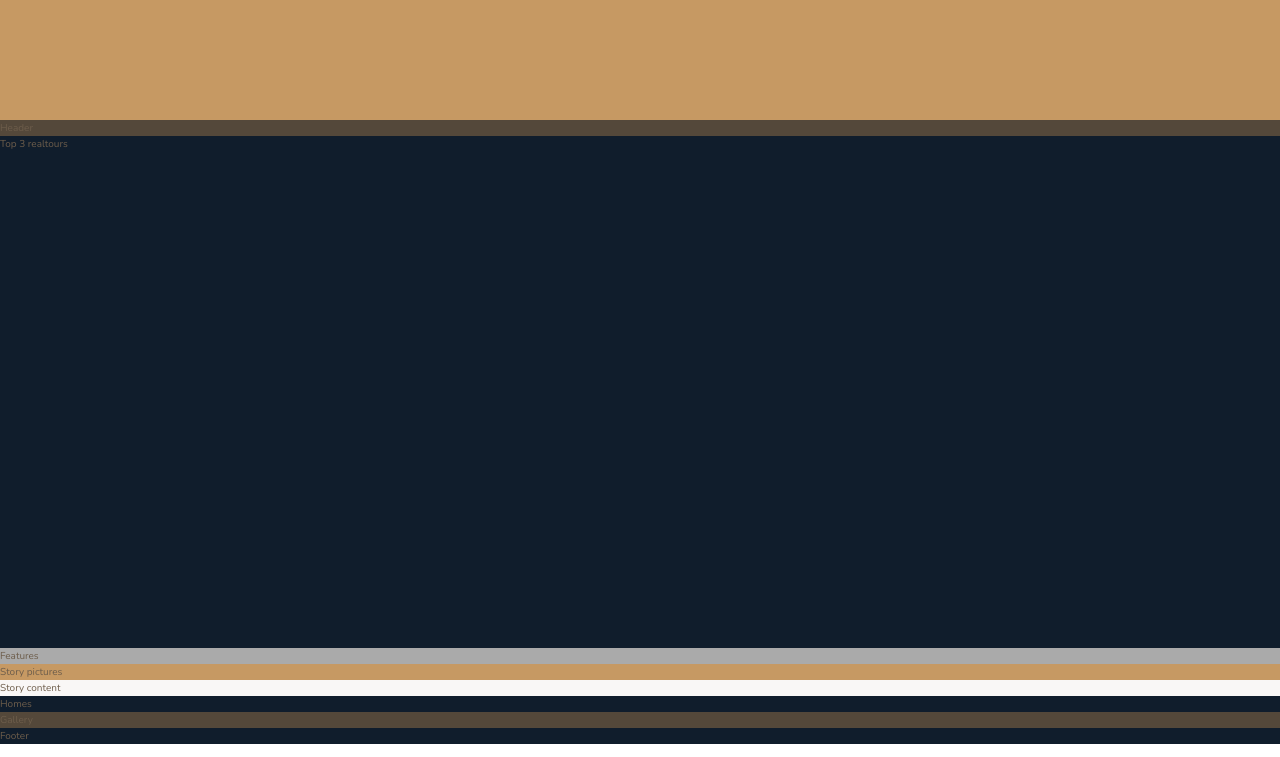
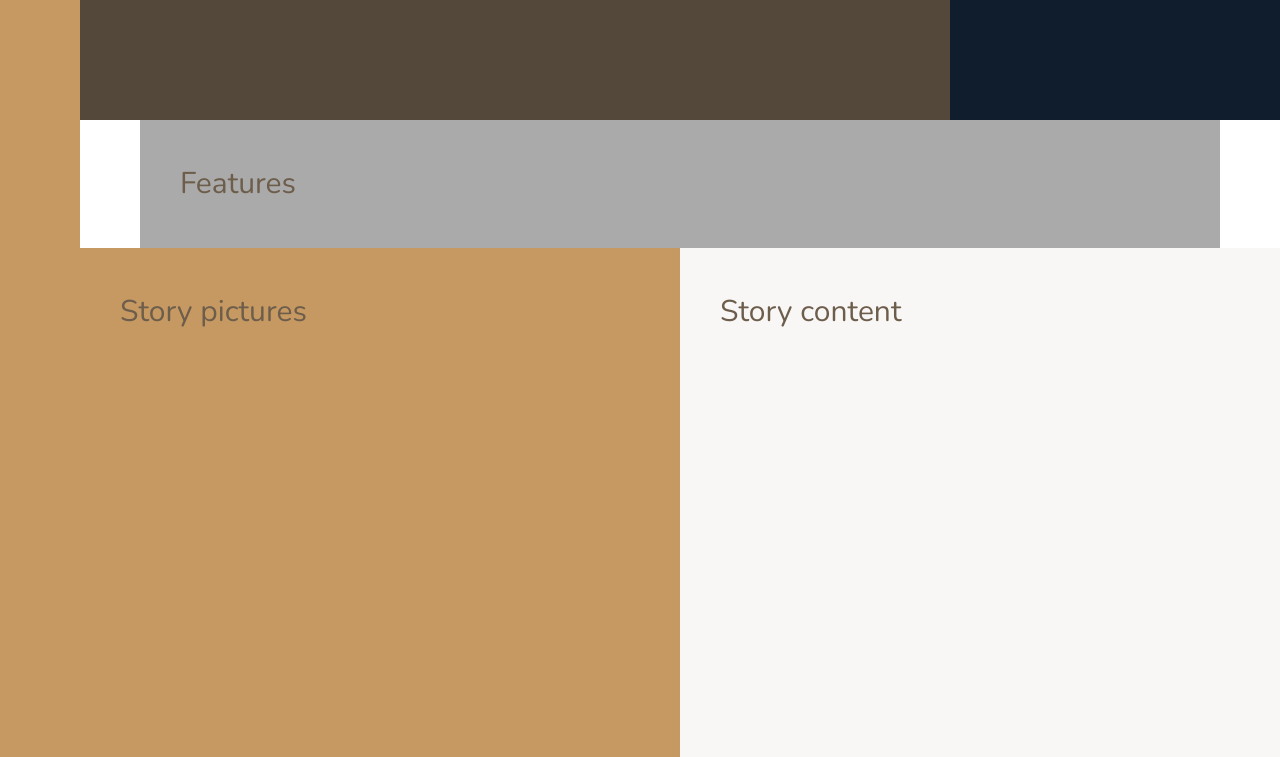
Before and after one commit to goran-nedelkovski/Nexter, a website: page index.html in a window 1280 px wide. Shown: the part 520-1277 px from the top of the page. Drawn offline with nearby package versions, Linux system fonts and the light colour scheme.

Commit message:
[Lecture 107]-Building the Overall Leyout (part 2) [naming the column grid lines(rows dos not have to, because the columns are more important, and the row's height =content's height usually); defining grid-column: start/end to every part(child, partial file) of the layout]

```diff
--- a/sass/_base.scss
+++ b/sass/_base.scss
@@ -33,5 +33,11 @@ body {
 }
 .container {
     display: grid;
-    grid-template-rows: 80vh min-content 40vw repeat(3,min-content);                  // min-content or auto (it's same, that means that the row is addapted to the content when increase/decrease the viewport)
+    grid-template-rows: 80vh min-content 40vw repeat(3,min-content);         // min-content or auto => row's heigth = content's height (it's same, that means that the row is addapted to the content when increase/decrease the viewport)
+    grid-template-columns: [sidebar-start] 8rem [sidebar-end full-start] minmax(6rem,1fr) [center-start] repeat(8, [col-start] minmax(min-content, 14rem) [col-end]) [center-end] minmax(6rem,1fr) [full-end];    // 1140px/8 = 142.5px per column = 14,25rem; minmax(min-content=>min value, 14rem=>max value) for responsivnes; 1fr and 1fr around the 8 columns to fill the remaining space and to center that 8 col content at the middle; naming the column hrid lines;
+
+    & > * {
+        padding: 40px;
+        font-size: 3rem;
+    }
 }
--- a/sass/_features.scss
+++ b/sass/_features.scss
@@ -1,3 +1,5 @@
 .features {
     background-color: $color-grey-light-2;
+    grid-column: center-start / center-end;
+
 }
--- a/sass/_footer.scss
+++ b/sass/_footer.scss
@@ -1,3 +1,4 @@
 .footer {
     background-color: $color-secondary;
+    grid-column: full-start / full-end;
 }
--- a/sass/_gallery.scss
+++ b/sass/_gallery.scss
@@ -1,3 +1,4 @@
 .gallery {
     background-color: $color-grey-dark-1;
+    grid-column: full-start / full-end;
 }
--- a/sass/_header.scss
+++ b/sass/_header.scss
@@ -1,3 +1,4 @@
 .header {
     background-color: $color-grey-dark-1;
+    grid-column: full-start / col-end 6;
 }
--- a/sass/_homes.scss
+++ b/sass/_homes.scss
@@ -1,3 +1,5 @@
 .homes {
     background-color: $color-secondary;
+    grid-column: center-start / center-end;
+
 }
--- a/sass/_realtors.scss
+++ b/sass/_realtors.scss
@@ -1,3 +1,4 @@
 .realtours {
     background-color: $color-secondary;
+    grid-column: col-start 7 / full-end;
 }
--- a/sass/_sidebar.scss
+++ b/sass/_sidebar.scss
@@ -1,3 +1,5 @@
 .sidebar {
     background-color: $color-primary;
+    grid-column: sidebar-start / sidebar-end;
+    grid-row: 1 / -1;
 }
--- a/sass/_story.scss
+++ b/sass/_story.scss
@@ -2,8 +2,10 @@
 
     &__pictures {
         background-color: $color-primary;
+        grid-column: full-start / col-end 4;
     }
     &__content {
         background-color: $color-grey-light-1;
+        grid-column:  col-start 5 / full-end;
     }
 }
```
Also changed, not shown: css/style.css.
